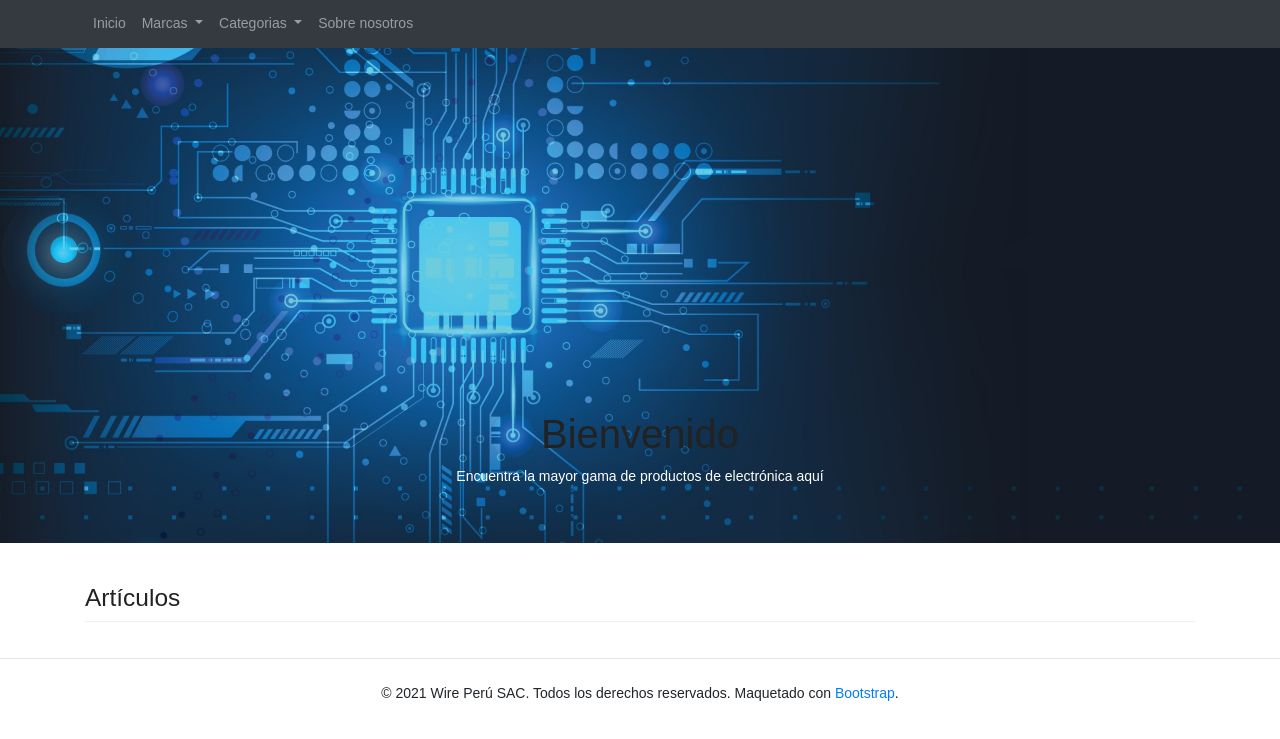
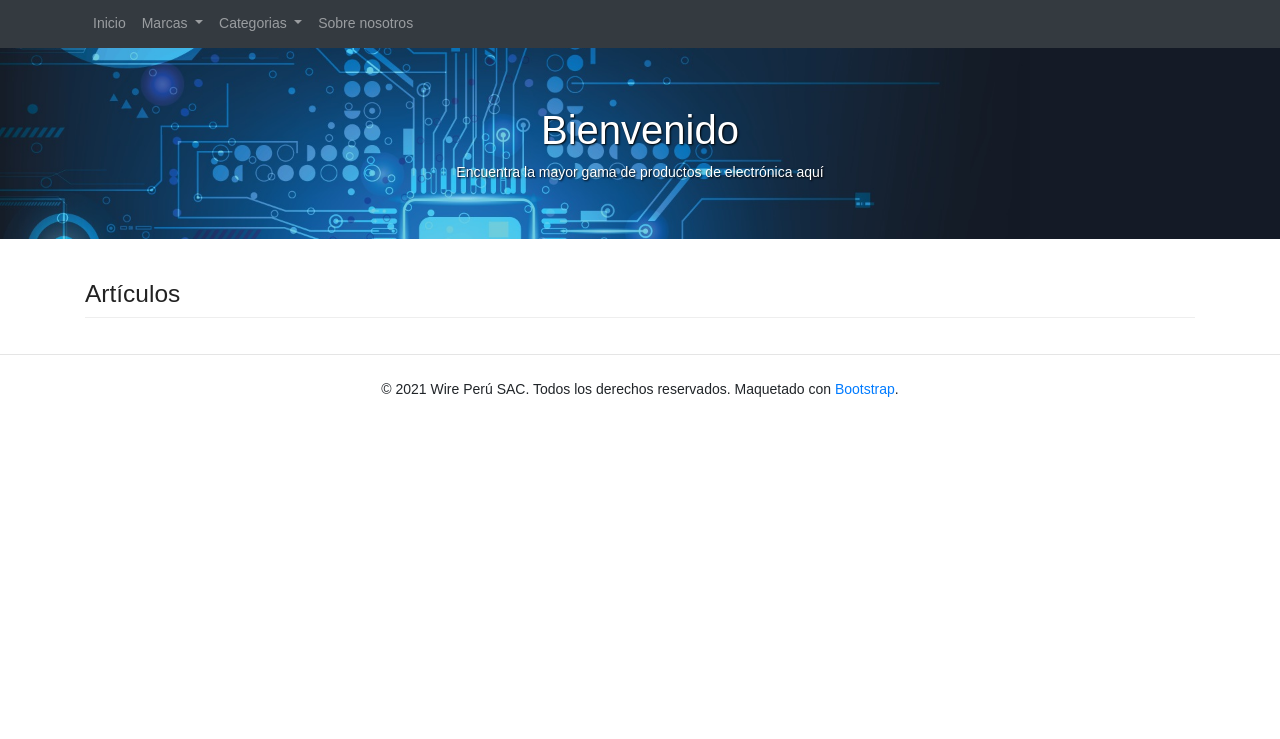
Before and after one commit to Jibaru/wire-peru-tienda, a Django app: page / in a window 1280 px wide. Shown: the part 61-800 px from the top of the page. Run offline with Django 3.2, Linux system fonts and the light colour scheme; data that the repository does not hold is empty; some libraries are stand-ins or nearby versions; some web fonts are replaced.

Commit message:
Cambiada altura máxima banner

```diff
--- a/tienda/templates/tienda/pages/inicio.html
+++ b/tienda/templates/tienda/pages/inicio.html
@@ -9,11 +9,11 @@ Inicio
         <div class="container-fluid px-0">
             <div id="carouselExampleControls" class="carousel slide" data-ride="carousel">
                 <div class="carousel-inner">
-                    <div class="carousel-item active">
+                    <div class="carousel-item active" style="max-height: 200px;">
                         <img class="d-block w-100" src="{% static 'tienda/img/slider-demo.jpg' %}" alt="Wire Perú">
                         <div class="carousel-caption d-none d-md-block">
-                            <h1>Bienvenido</h1>
-                            <p>Encuentra la mayor gama de productos de electrónica aquí</p>
+                            <h1 class="text-white" style="text-shadow: 1px 1px 2px black;">Bienvenido</h1>
+                            <p style="text-shadow: 1px 1px 2px black;">Encuentra la mayor gama de productos de electrónica aquí</p>
                         </div>
                     </div>
                 </div>
```
